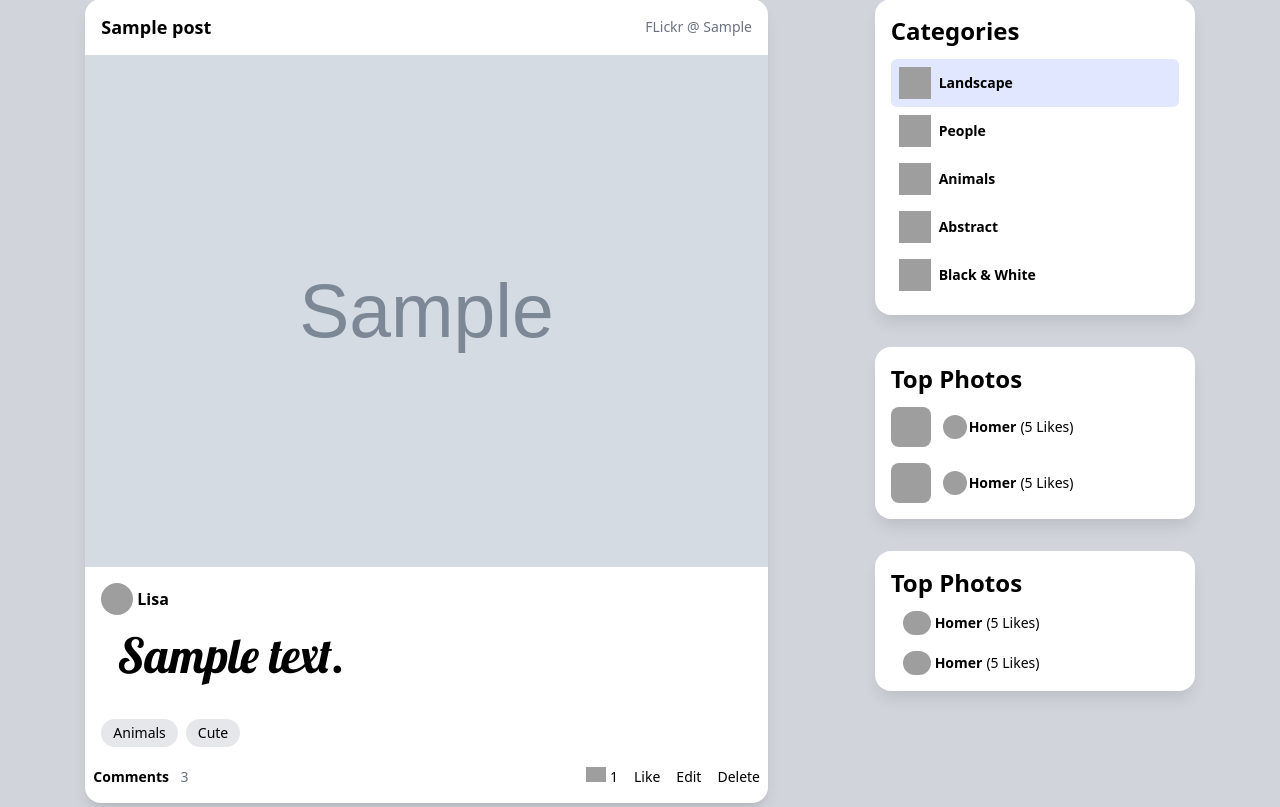
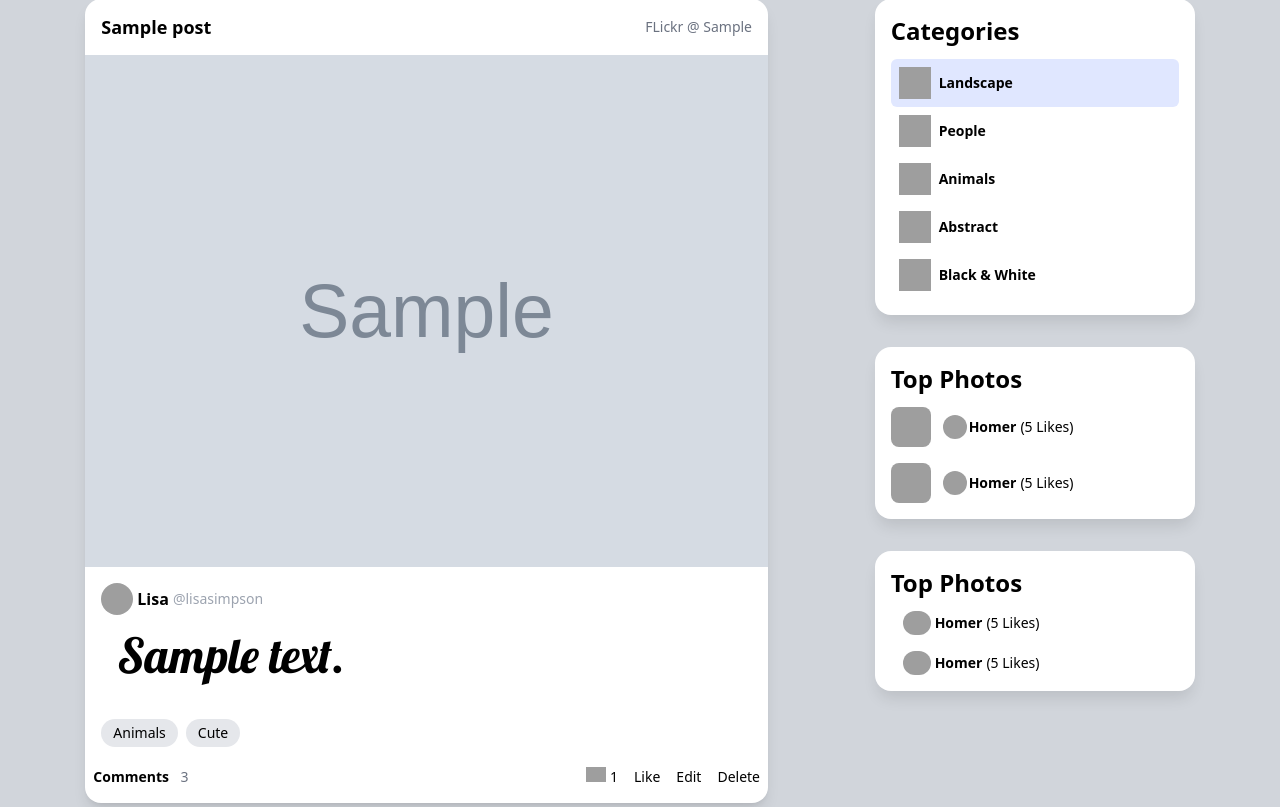
Before and after one commit to Chuks-ked/django_htmx, a Django app: page / in a window 1280 px wide. Shown: the part 491-1298 px from the top of the page. Run offline with Django 5.2, Linux system fonts and the light colour scheme; tables that the repository leaves empty hold one stand-in row (values such as "Sample post"); grey boxes marked "Sample" are stand-in pictures; some libraries are stand-ins or nearby versions; grey boxes are pictures that could not be loaded.

Commit message:
span added

```diff
--- a/templates/posts/home.html
+++ b/templates/posts/home.html
@@ -20,6 +20,7 @@
             <a class="flex items-center gap-1 mb-4" href="">
                 <img class="w-8 h-8 rounded-full" src="https://img.icons8.com/small/96/A9A9A9/happy.png">
                 <span class="font-bold hover:underline">Lisa</span>
+                <span class="text-sm text-gray-400" >@lisasimpson</span>
             </a>
             <p class="text-5xl mb-10 px-4 font1">{{post.body}}</p>
             <div class="flex items-center gap-2 text-sm mb-5">
```
